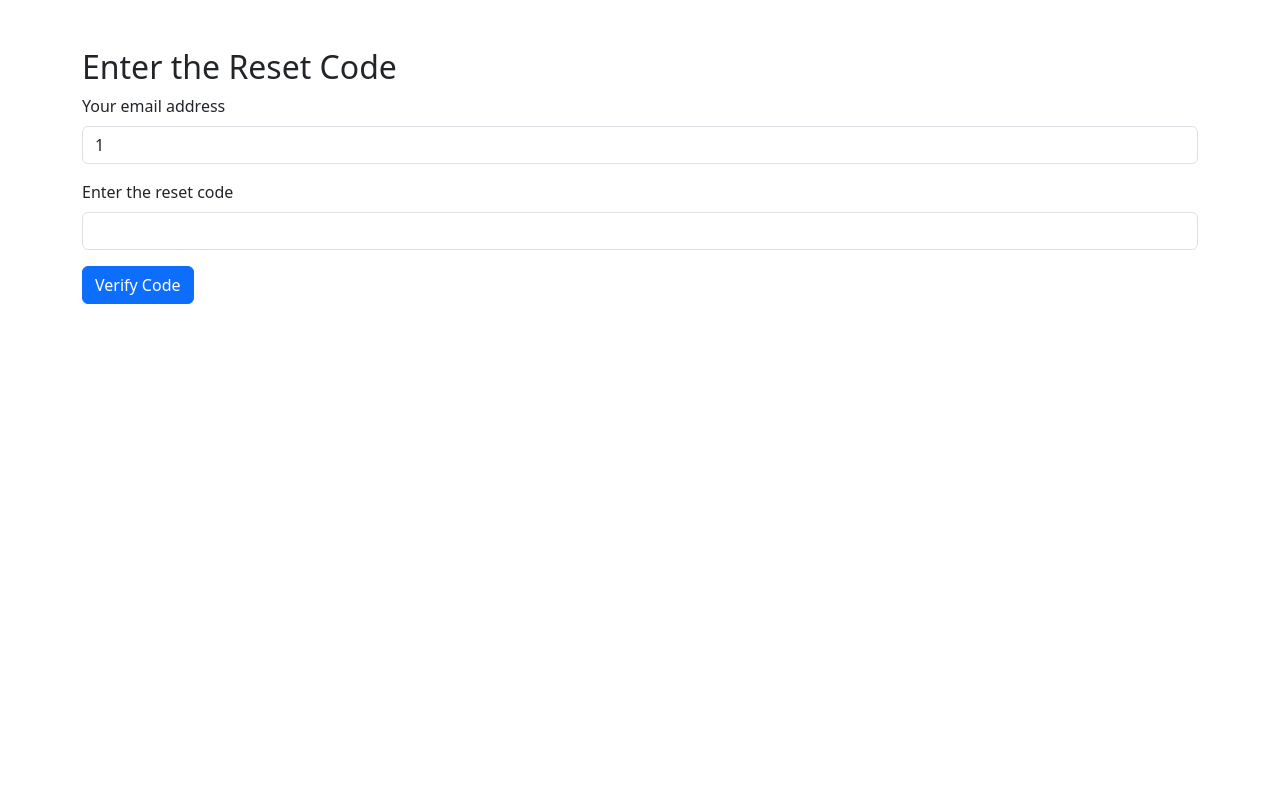
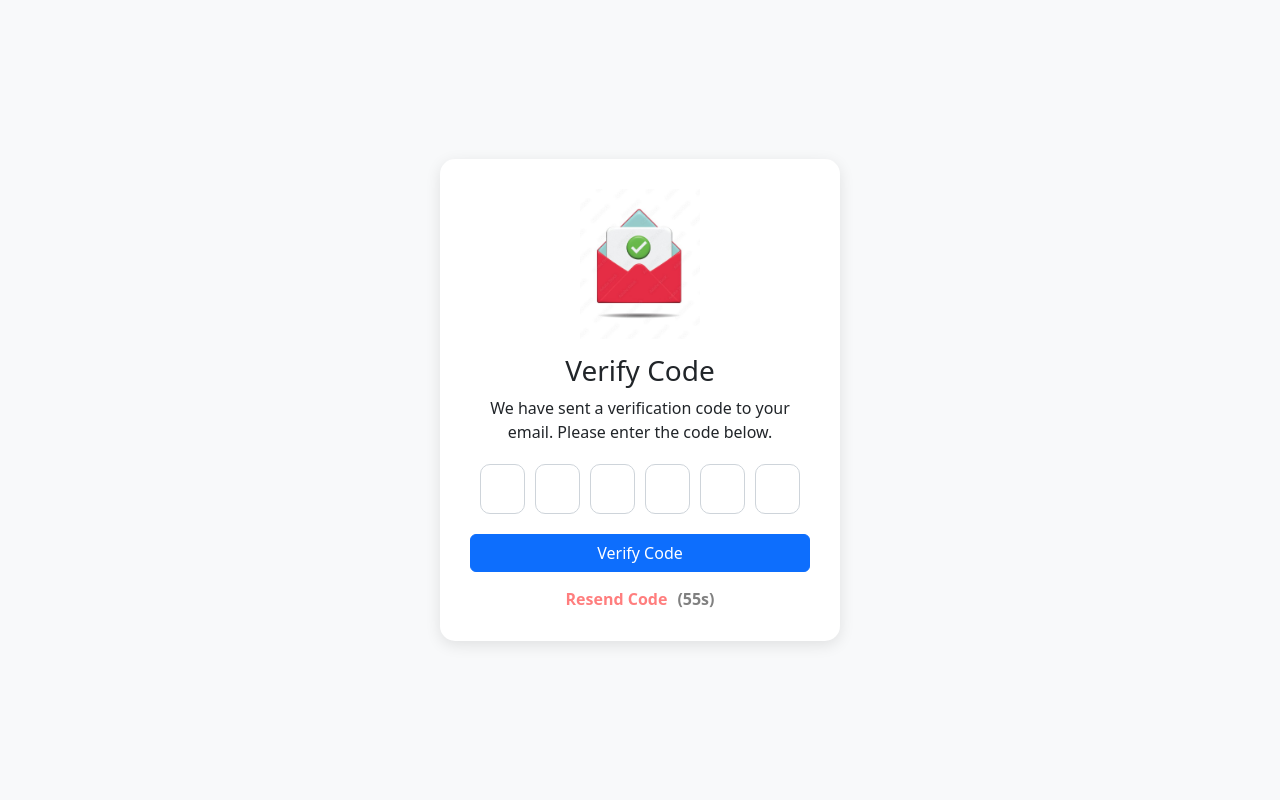
Before and after one commit to emmakaranja757/apiproject, a PHP site: page /verify_code.php?email=1 in a window 1280 px wide. Run offline with PHP 8.4, Linux system fonts and the light colour scheme.

Commit message:
verify css

```diff
--- a/processes/verify_code.php
+++ b/processes/verify_code.php
@@ -36,21 +36,139 @@ if ($_SERVER['REQUEST_METHOD'] === 'POST') {
     <meta name="viewport" content="width=device-width, initial-scale=1.0">
     <title>Verify Code</title>
     <link href="https://cdn.jsdelivr.net/npm/bootstrap@5.3.0-alpha1/dist/css/bootstrap.min.css" rel="stylesheet">
+    <link rel="stylesheet" href="https://cdnjs.cloudflare.com/ajax/libs/bootstrap-icons/1.10.5/font/bootstrap-icons.min.css">
+    <style>
+        body {
+            background-color: #f8f9fa;
+            display: flex;
+            justify-content: center;
+            align-items: center;
+            height: 100vh;
+        }
+        .container {
+            background: white;
+            border-radius: 15px;
+            padding: 30px;
+            box-shadow: 0px 4px 15px rgba(0, 0, 0, 0.1);
+            text-align: center;
+            max-width: 400px;
+            width: 100%;
+        }
+        .illustration {
+            width: 120px;
+            margin-bottom: 15px;
+        }
+        .code-input {
+            display: flex;
+            justify-content: center;
+            gap: 10px;
+            margin: 20px 0;
+        }
+        .code-input input {
+            width: 45px;
+            height: 50px;
+            text-align: center;
+            font-size: 20px;
+            border: 1px solid #ced4da;
+            border-radius: 10px;
+            outline: none;
+        }
+        .resend-container {
+            display: flex;
+            justify-content: center;
+            align-items: center;
+            margin-top: 15px;
+            font-size: 16px;
+            font-weight: bold;
+        }
+        .resend-btn {
+            color: red;
+            cursor: pointer;
+            margin-right: 10px;
+        }
+        .resend-btn.disabled {
+            opacity: 0.5;
+            cursor: not-allowed;
+        }
+        #countdown {
+            color: gray;
+        }
+    </style>
 </head>
 <body>
-    <div class="container mt-5">
-        <h2>Enter the Reset Code</h2>
+    <div class="container">
+        <img src="../IMAGES/envelope.jpeg" alt="Verification Illustration" class="illustration">
+        <h3>Verify Code</h3>
+        <p>We have sent a verification code to your email. Please enter the code below.</p>
+
         <form action="verify_code.php" method="POST">
-            <div class="mb-3">
-                <label for="email" class="form-label">Your email address</label>
-                <input type="email" class="form-control" id="email" name="email" value="<?php echo htmlspecialchars($_GET['email']); ?>" required readonly>
+            <input type="hidden" name="email" value="<?php echo htmlspecialchars($_GET['email']); ?>">
+            <div class="code-input">
+                <input type="text" maxlength="1" required oninput="moveToNext(this, 0)">
+                <input type="text" maxlength="1" required oninput="moveToNext(this, 1)">
+                <input type="text" maxlength="1" required oninput="moveToNext(this, 2)">
+                <input type="text" maxlength="1" required oninput="moveToNext(this, 3)">
+                <input type="text" maxlength="1" required oninput="moveToNext(this, 4)">
+                <input type="text" maxlength="1" required oninput="moveToNext(this, 5)">
             </div>
-            <div class="mb-3">
-                <label for="code" class="form-label">Enter the reset code</label>
-                <input type="text" class="form-control" id="code" name="code" required>
+            <button type="submit" class="btn btn-primary w-100">Verify Code</button>
+        </form>
+
+        <!-- Resend Code + Countdown Timer -->
+        <div class="resend-container">
+            <div id="resend" class="resend-btn disabled" onclick="resendCode()">
+                Resend Code
             </div>
-            <button type="submit" class="btn btn-primary">Verify Code</button>
-        </form>
+            <span id="countdown">(60s)</span>
+        </div>
     </div>
+
+    <script>
+        let timeLeft = 60;
+        let countdownElement = document.getElementById("countdown");
+        let resendButton = document.getElementById("resend");
+
+        function startCountdown() {
+            let timer = setInterval(() => {
+                if (timeLeft > 0) {
+                    countdownElement.innerText = `(${timeLeft}s)`;
+                    timeLeft--;
+                } else {
+                    clearInterval(timer);
+                    countdownElement.innerText = "Code expired";
+                    resendButton.classList.remove("disabled"); // Enable resend button
+                }
+            }, 1000);
+        }
+
+        function moveToNext(input, index) {
+            const inputs = document.querySelectorAll('.code-input input');
+            if (input.value.length === 1 && index < inputs.length - 1) {
+                inputs[index + 1].focus();
+            }
+        }
+
+        function resendCode() {
+            if (resendButton.classList.contains("disabled")) return;
+
+            let email = "<?php echo htmlspecialchars($_GET['email']); ?>";
+
+            fetch("forgot_password.php", {
+                method: "POST",
+                headers: { "Content-Type": "application/x-www-form-urlencoded" },
+                body: "email=" + encodeURIComponent(email)
+            }).then(response => response.text()).then(data => {
+                alert("A new code has been sent to your email.");
+
+                // Restart the countdown
+                resendButton.classList.add("disabled");
+                timeLeft = 60;
+                countdownElement.innerText = `(60s)`;
+                startCountdown();
+            }).catch(error => console.error('Error:', error));
+        }
+
+        startCountdown(); // Start countdown when page loads
+    </script>
 </body>
 </html>
```
Also changed, not shown: IMAGES/envelope.jpeg (added).
